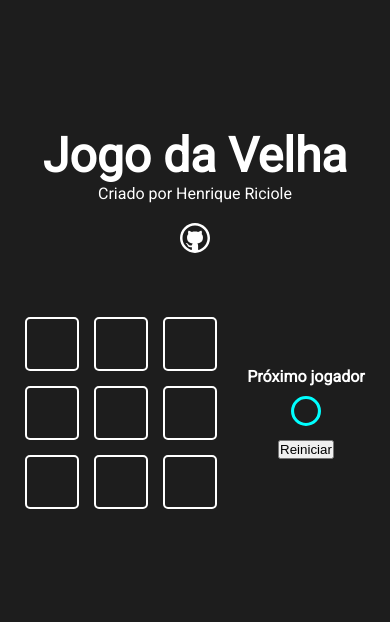
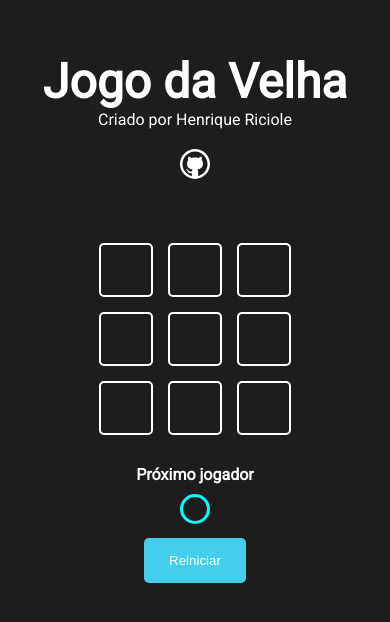
Before and after one commit to HenriqueRiciole/react-jogo-da-velha, a Next.js app: page / in a window 390 px wide. Shown: the part 124-746 px from the top of the page. Built offline with nearby package versions, Linux system fonts and the light colour scheme.

Commit message:
corrigido responsividade

```diff
--- a/src/components/button/Button.module.css
+++ b/src/components/button/Button.module.css
@@ -1,3 +1,13 @@
 .button{
+    padding: 15px 25px;
+    border-radius: 5px;
+    cursor: pointer;
+    border: none;
+    background-color: rgba(18, 79, 192, 0.991);
+    color: white;
+}
 
+.button:disabled{
+    cursor: default;
+    background-color: rgb(67, 206, 237);
 }
--- a/src/components/game/Game.module.css
+++ b/src/components/game/Game.module.css
@@ -10,3 +10,10 @@
     gap: 30px;
    align-items: center;
 }
+
+@media (max-width:425px) {
+    .gameContent{
+        flex-direction: column;
+    }
+
+}
--- a/src/components/gameInfo/GameInfo.jsx
+++ b/src/components/gameInfo/GameInfo.jsx
@@ -36,7 +36,7 @@ function GameInfo({currectPlayer, winner, onReset}){
                 </>
             }
             <Button onClick={onReset}
-                    disabled={!shouldEnableButton} >
+                    disabled={!shouldEnableButton()} >
                 Reiniciar
             </Button>
         </div>
--- a/src/components/gameInfo/GameInfo.module.css
+++ b/src/components/gameInfo/GameInfo.module.css
@@ -3,4 +3,5 @@
     flex-direction: column;
     align-items: center;
     gap: 10px;
+    min-width: 170px;
 }
```
